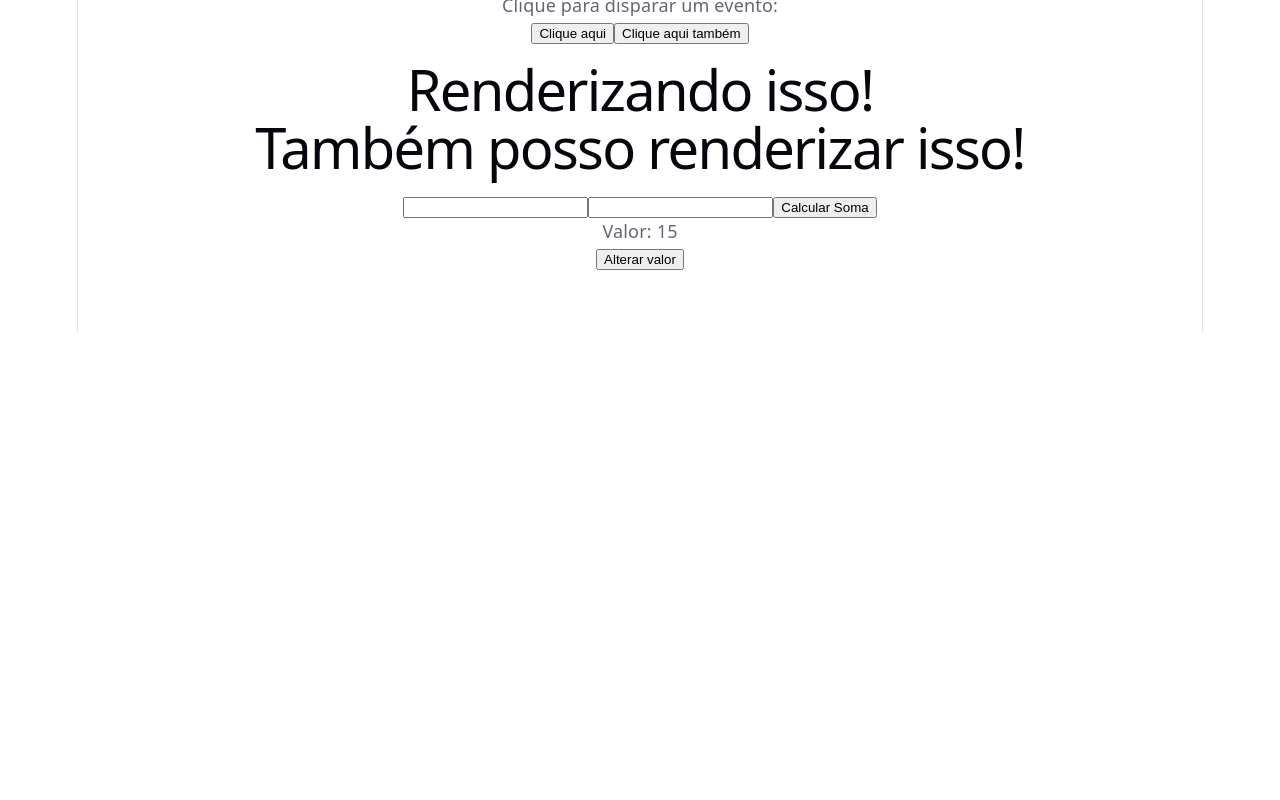
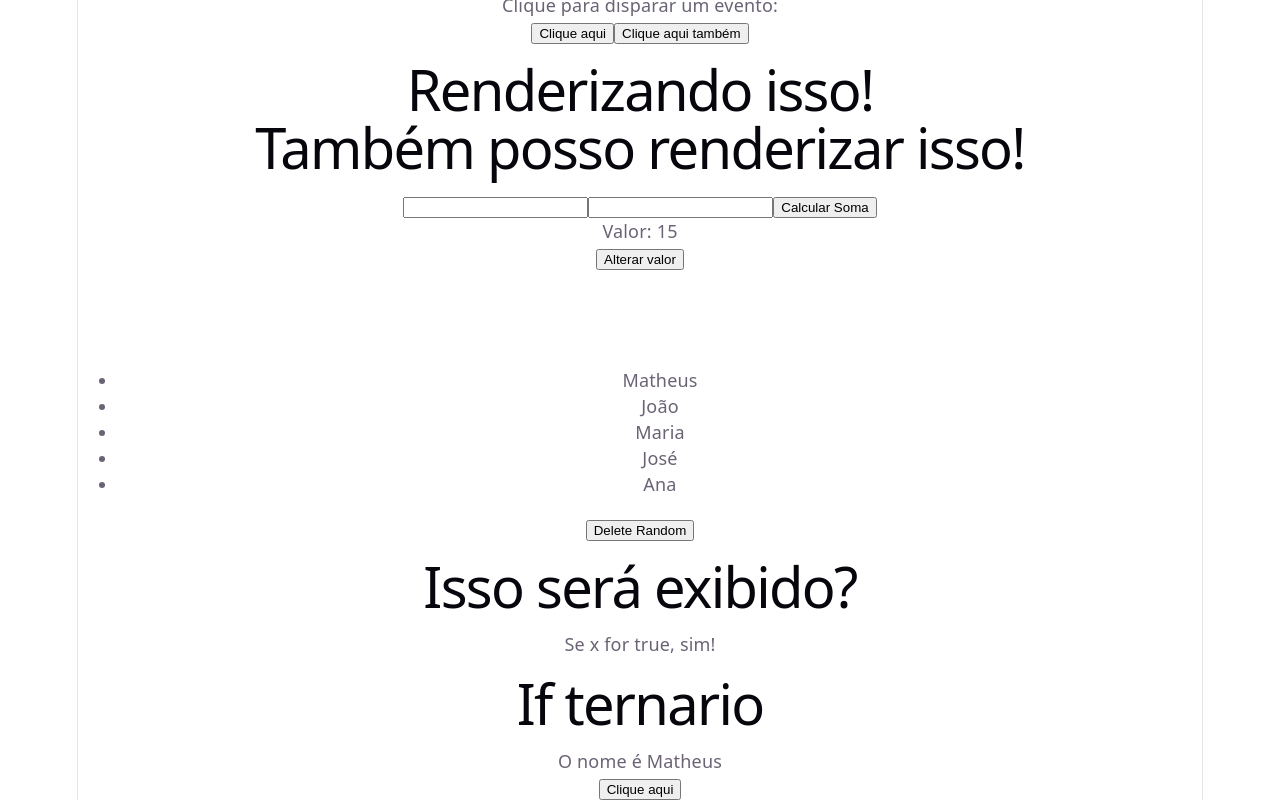
Before and after one commit to AnaScassa/Curso-React, a React (Vite) app in the folder projeto1/: page / in a window 1280 px wide. Shown: the part 467-1267 px from the top of the page. Before the commit the page ends 800 px from the top, so only its background shows below. Built offline with nearby package versions, Linux system fonts and the light colour scheme.

Commit message:
lista e operador ternario do react

```diff
--- a/projeto1/src/App.jsx
+++ b/projeto1/src/App.jsx
@@ -3,6 +3,8 @@ import FirstComponent from "./components/FirstComponent";
 import TemplateExpressions from "./components/TemplateExpressions";
 import Events from "./components/Events";
 import ManageData from "./components/ManageData";
+import ListRender from "./components/ListRender";
+import ConditionalRender from "./components/CondicionalRender";
 
 //style / css
 import './App.css'
@@ -16,6 +18,11 @@ function App() {
       <br />
       <Events />
       <ManageData />
+      <br />
+      <br />
+      <br />
+      <ListRender />
+      <ConditionalRender/>
     </div>
   )
 }
--- /dev/null
+++ b/projeto1/src/components/CondicionalRender.jsx
@@ -0,0 +1,36 @@
+import { useState } from "react"
+
+function CondicionalRender() {
+    const [x] = useState(true)
+    const [name, setName] = useState("Matheus")
+
+  return (
+    <div>
+        <h1>Isso será exibido?</h1>
+        {x && <p>Se x for true, sim!</p>}
+        {!x && <p>Se x for false, não!</p>}
+        {
+        //Esse é o operador ternário, que é uma forma de fazer uma condicional em uma linha só
+        }
+        {name === "Matheus" ? ( //esse é o if do operador ternário
+            <div>
+                <h1>If ternario</h1>
+                <p>O nome é Matheus</p>
+            </div>
+        ) : ( //esse é o else do operador ternário, que vai ser executado se a condição for falsa
+            <div>
+                <p>O nome não é Matheus</p>
+            </div>
+        )}
+        <button onClick={() => {
+            if(name === "Matheus"){
+                setName("João")
+            } else {
+                setName("Matheus")
+            }}}>Clique aqui
+        </button>
+    </div>
+  )
+}
+
+export default CondicionalRender
--- /dev/null
+++ b/projeto1/src/components/ListRender.jsx
@@ -0,0 +1,34 @@
+import { useState } from "react";
+
+const ListRender = () => {
+    const [list, setList] = useState([
+        {id: 1, name: "Matheus"},
+        {id: 2, name: "João"},
+        {id: 3, name: "Maria"},
+        {id: 4, name: "José"},
+        {id: 5, name: "Ana"},
+    ]);
+
+    const deleteRandom = () => {
+        const randomNumber = Math.floor(Math.random() * 5);
+        setList((prevList) => prevList.filter((item) => item.id !== randomNumber));
+        //esse prevList é o valor anterior da lista,
+        //que é passado para a função filter, que vai retornar uma nova lista sem o item que foi deletado
+    }
+
+  return (
+    <div>
+        <ul>
+            {list.map((item) => (
+                //precisa só de um li para imprimir a lista
+                //mas dai precisa de uma key para cada item da lista,
+                //para o react saber qual item foi alterado, adicionado ou removido
+                <li key={item.id}>{item.name}</li>
+            ))}
+        </ul>
+        <button onClick={deleteRandom}>Delete Random</button>
+    </div>
+  )
+}
+
+export default ListRender
```
Also changed, not shown: 2 other files (tests, documents, lock files or other folders).
